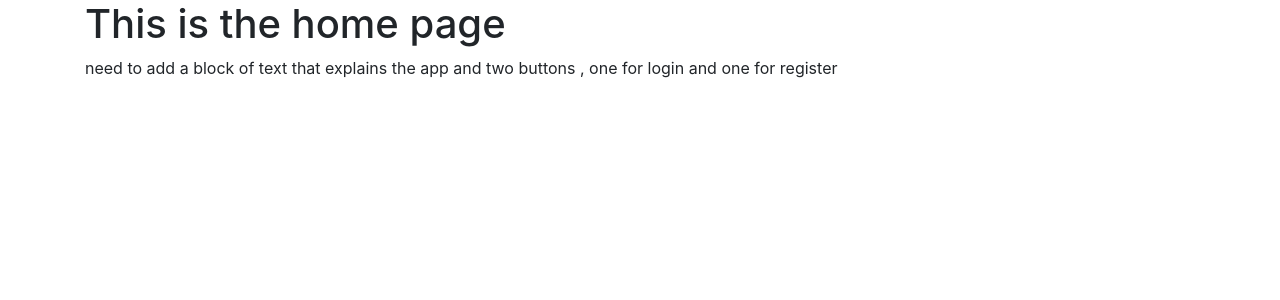
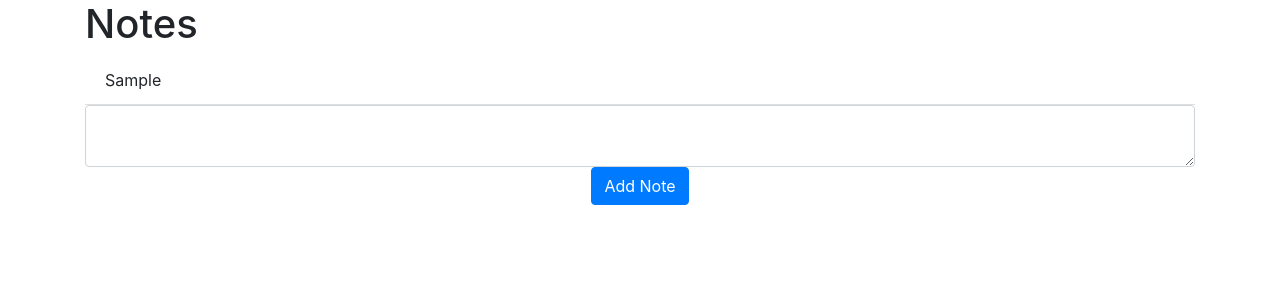
Before and after one commit to bkfwebdev/python-app-deploy-repo, a Flask app: page / in a window 1280 px wide. Shown: the part 56-356 px from the top of the page. Run offline with Flask 2, Linux system fonts and the light colour scheme; a user stored in the database is signed in; tables that the repository leaves empty hold one stand-in row (values such as "Sample post"); some libraries are stand-ins or nearby versions.

Commit message:
first form data stem added - note - update user data etc

```diff
--- a/website/templates/home.html
+++ b/website/templates/home.html
@@ -1,6 +1,16 @@
 {% extends "base.html" %}
 {% block title %}Home{% endblock %}
 {% block content %}
-<h1>This is the home page</h1>
-<p>need to add a block of text that explains the app and two buttons , one for login and one for register</p>
+<h1>Notes</h1>
+<ul class = "list-group list-group-flush" id = "notes">
+    {% for note in user.notes %}
+    <li class = "list-group-item">{{note.data}}</li>
+    {% endfor %}
+</ul>
+<form method = POST>
+    <textarea name = "note" id = "note" class = "form-control"></textarea>
+    <div align = "center">
+        <button type = "submit" class = "btn btn-primary">Add Note</button>
+    </div>
+</form>
 {% endblock %}
```
